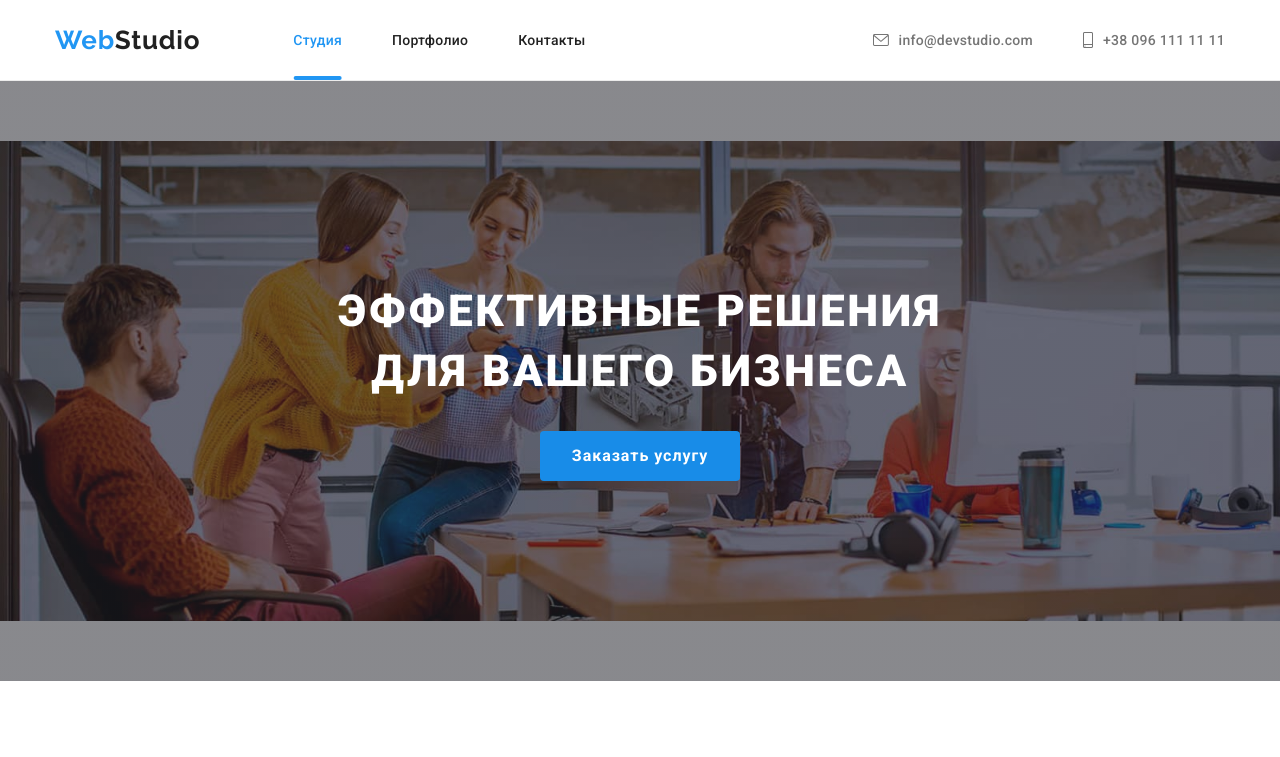
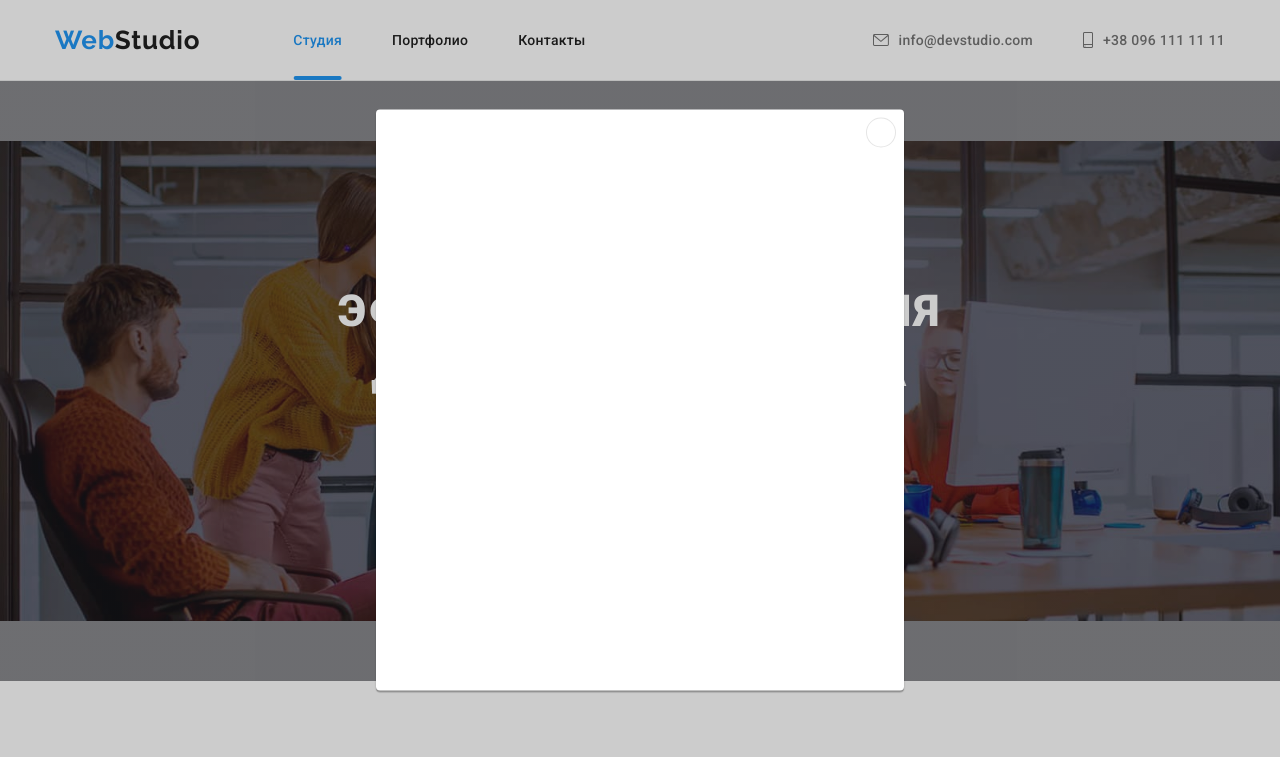
Before and after one commit to AntonZenko/goit-markup-hw-05, a plain HTML site: page index.html in a window 1280 px wide. Both pictures are taken after a click on the button "Заказать услугу". Shown: the top 757 px of the page. Drawn offline with nearby package versions, Linux system fonts and the light colour scheme.

Commit message:
add backdrop, modal window

```diff
--- a/css/styles.css
+++ b/css/styles.css
@@ -16,6 +16,8 @@
   --icons-color: #afb1b8;
 
   --card-set-gap: 30px;
+
+  --transition: 250ms cubic-bezier(0.4, 0, 0.2, 1);
 }
 
 body {
@@ -84,12 +86,15 @@ img {
   letter-spacing: 0.02em;
   padding-top: 32px;
   padding-bottom: 32px;
+  /* transition-property: color;
+  transition-duration: 250ms;
+  transition-timing-function: cubic-bezier(0.4, 0, 0.2, 1); */
+  transition: color var(--transition);
 }
 
 .site-nav .link:hover,
 .site-nav .link:focus {
   color: var(--accent-text-color);
-  transition: 250ms cubic-bezier(0.4, 0, 0.2, 1);
 }
 
 .contacts-icon-item {
@@ -126,12 +131,12 @@ img {
 
 .site-nav .contacts {
   color: var(--primary-text-color);
+  transition: color var(--transition);
 }
 
 .site-nav .contacts:hover,
 .site-nav .contacts:focus {
   color: var(--accent-text-color);
-  transition: 250ms cubic-bezier(0.4, 0, 0.2, 1);
 }
 
 .nav-item {
@@ -148,7 +153,6 @@ img {
   height: 4px;
   border-radius: 2px;
   background-color: var(--accent-text-color);
-  transition: 250ms cubic-bezier(0.4, 0, 0.2, 1);
   animation-name: current;
   animation-duration: 250ms;
   animation-timing-function: cubic-bezier(0.4, 0, 0.2, 1);
@@ -200,7 +204,7 @@ img {
   margin-right: auto;
   margin-top: 30px;
   color: var(--base-white-color);
-  background: var(--accent-text-color);
+  background-color: var(--accent-text-color);
   padding: 10px 32px;
   text-decoration: none;
   border: hidden;
@@ -212,12 +216,12 @@ img {
   line-height: 30px;
   text-align: center;
   letter-spacing: 0.06em;
+  transition: background-color var(--transition);
 }
 
 .btn-order:hover,
 .btn-order:focus {
-  background: var(--button-hover);
-  transition: 250ms cubic-bezier(0.4, 0, 0.2, 1);
+  background-color: var(--button-hover);
 }
 
 /* section features */
@@ -403,13 +407,13 @@ img {
   border-radius: 50%;
   background-color: var(--base-white-color);
   fill: var(--icons-color);
+  transition: background-color var(--transition), fill var(--transition);
 }
 
 .social-link:hover,
 .social-link:focus {
   background-color: var(--accent-text-color);
   fill: var(--base-white-color);
-  transition: 250ms cubic-bezier(0.4, 0, 0.2, 1);
 }
 
 /* customers */
@@ -433,13 +437,13 @@ img {
   border: 1px solid #afb1b8;
   border-radius: 4px;
   fill: var(--icons-color);
+  transition: fill var(--transition), border-color var(--transition);
 }
 
 .customers-link:hover,
 .customers-link:focus {
   fill: var(--accent-text-color);
   border-color: var(--accent-text-color);
-  transition: 250ms cubic-bezier(0.4, 0, 0.2, 1);
 }
 
 /* portfolio - example-nav */
@@ -476,16 +480,15 @@ img {
   line-height: 26px;
   text-align: center;
   letter-spacing: 0.03em;
+  transition: var(--transition);
 }
 
 .btn-nav:hover,
 .btn-nav:focus {
   color: #ffffff;
-  background: var(--accent-text-color);
+  background-color: var(--accent-text-color);
   box-shadow: 0px 3px 1px rgba(0, 0, 0, 0.1), 0px 1px 2px rgba(0, 0, 0, 0.08),
     0px 2px 2px rgba(0, 0, 0, 0.12);
-  border-radius: 4px;
-  transition: 250ms cubic-bezier(0.4, 0, 0.2, 1);
 }
 
 /* portfolio - exapmles */
@@ -532,13 +535,15 @@ img {
   letter-spacing: 0.03em;
   color: var(--primary-text-color);
 }
+.item {
+  transition: box-shadow var(--transition);
+}
 
 .item:hover,
 .item:focus {
   cursor: pointer;
   box-shadow: 0px 1px 1px rgba(0, 0, 0, 0.12), 0px 4px 4px rgba(0, 0, 0, 0.06),
     1px 4px 6px rgba(0, 0, 0, 0.16);
-  transition: 250ms cubic-bezier(0.4, 0, 0.2, 1);
 }
 
 .card-item-link {
@@ -558,8 +563,8 @@ img {
   top: 0;
   left: 0;
   background-color: rgba(33, 150, 243, 0.9);
-  transition: 250ms cubic-bezier(0.4, 0, 0.2, 1);
   transform: translateY(100%);
+  transition: transform var(--transition);
 }
 .overlay-text {
   position: absolute;
@@ -571,12 +576,10 @@ img {
   left: 50%;
   transform: translate(-50%, -50%);
   min-width: 322px;
-  transition: 250ms cubic-bezier(0.4, 0, 0.2, 1);
 }
 
 .card-item-link:hover .overlay {
   transform: translateY(0);
-  transition: 250ms cubic-bezier(0.4, 0, 0.2, 1);
 }
 
 /* footer */
@@ -606,6 +609,7 @@ img {
   letter-spacing: 0.03em;
 
   color: var(--base-white-color);
+  transition: color var(--transition);
 }
 
 .address .contacts {
@@ -619,7 +623,6 @@ img {
 .address .contacts:hover,
 .address .contacts:focus {
   color: var(--accent-text-color);
-  transition: 250ms cubic-bezier(0.4, 0, 0.2, 1);
 }
 
 .footer-logo {
@@ -657,5 +660,51 @@ img {
 
 .backdrop {
   position: fixed;
+  top: 0%;
+  left: 0%;
+  width: 100%;
+  height: 100%;
   background-color: rgba(0, 0, 0, 0.2);
+  opacity: 1;
+  transition: opacity var(--transition);
 }
+
+/* modal window */
+
+.modal {
+  position: absolute;
+  width: 528px;
+  height: 581px;
+  left: 50%;
+  top: 50%;
+  transform: translate(-50%, -50%);
+  background: var(--base-white-color);
+  box-shadow: 0px 1px 3px rgba(0, 0, 0, 0.12), 0px 1px 1px rgba(0, 0, 0, 0.14),
+    0px 2px 1px rgba(0, 0, 0, 0.2);
+  border-radius: 4px;
+}
+
+.is-hidden {
+  visibility: hidden;
+  opacity: 0;
+  pointer-events: none;
+}
+
+.modal-btn {
+  position: absolute;
+  display: flex;
+  justify-content: center;
+  align-items: center;
+  right: 8px;
+  top: 8px;
+  width: 30px;
+  height: 30px;
+  border-radius: 50%;
+  border: 1px solid rgba(0, 0, 0, 0.1);
+  cursor: pointer;
+  background-color: var(--base-white-color);
+}
+
+.modal-close-icon {
+  fill: #000000;
+}
--- a/index.html
+++ b/index.html
@@ -62,7 +62,7 @@
       <section class="hero">
         <div class="container hero-container">
           <h1 class="hero-title">Эффективные решения<br />для вашего бизнеса</h1>
-          <button class="btn-order" type="button">Заказать услугу</button>
+          <button class="btn-order" type="button" data-modal-open>Заказать услугу</button>
         </div>
       </section>
 
@@ -429,7 +429,15 @@
         </div>
       </div>
     </footer>
-    <div class="backdrop is-hidden"></div>
+    <div class="backdrop is-hidden" data-modal>
+      <div class="modal">
+        <button class="modal-btn" data-modal-close>
+          <svg class="modal-close-icon" width="11" height="11">
+            <use href="images/icons.svg#icon-close"></use>
+          </svg>
+        </button>
+      </div>
+    </div>
     <script src="./js/modal.js"></script>
   </body>
 </html>
```
Also changed, not shown: images/icons.svg.
